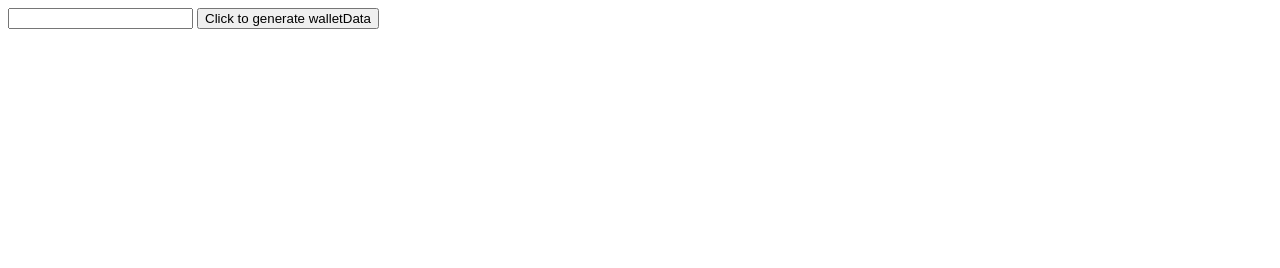
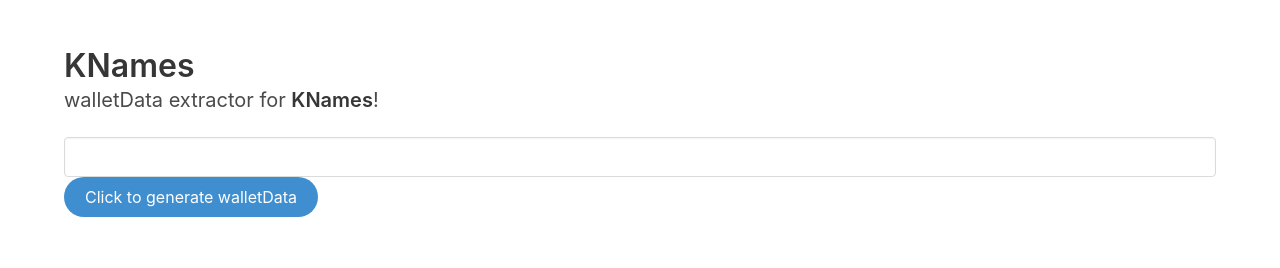
Before and after one commit to Kaffidev/KNames, a plain HTML site: page browser/index.html in a window 1280 px wide. Drawn offline with nearby package versions, Linux system fonts and the light colour scheme.

Commit message:
Update index.html

```diff
--- a/browser/index.html
+++ b/browser/index.html
@@ -1,13 +1,33 @@
-<title> walletData extractor example </title>
+<!DOCTYPE html>
+<html>
+  <head>
+    <meta charset="utf-8">
+    <meta name="viewport" content="width=device-width, initial-scale=1">
+    <title>KNames walletData extractor</title>
+    <link rel="stylesheet" href="https://cdn.jsdelivr.net/npm/bulma@0.9.3/css/bulma.min.css">
 
-<script src="./bundle.js"></script>
+    <script src="./bundle.js"></script>
 
-<script>
-    function createName(walletName) {
-        document.getElementById('walletData').innerHTML = "walletData:" + KNames.createDataByName(walletName)
-    }
-</script>
-
-<input name="walletName" type="text" maxlength="12" id="walletName"/>
-<button class="createWallet" onclick="createName(document.getElementById('walletName').value)" id="claimbtn"><div>Click to generate walletData</div></button>
-<div id='walletData'></div>
+    <script>
+        function createName(walletName) {
+            document.getElementById('claimbtn').classList = "button is-info is-rounded is-loading"
+            document.getElementById('walletData').innerHTML = "walletData: " + KNames.createDataByName(walletName)
+        }
+    </script>
+  </head>
+  <body>
+  <section class="section">
+    <div class="container">
+      <h1 class="title">
+        KNames
+      </h1>
+      <p class="subtitle">
+        walletData extractor for <strong>KNames</strong>!
+      </p>
+      <input class="input" name="walletName" type="text" maxlength="12" id="walletName"/>
+      <button class="button is-info is-rounded" onclick="createName(document.getElementById('walletName').value)" id="claimbtn"><div>Click to generate walletData</div></button>
+      <div class='label' id='walletData'></div>
+    </div>
+  </section>
+  </body>
+</html>
```
